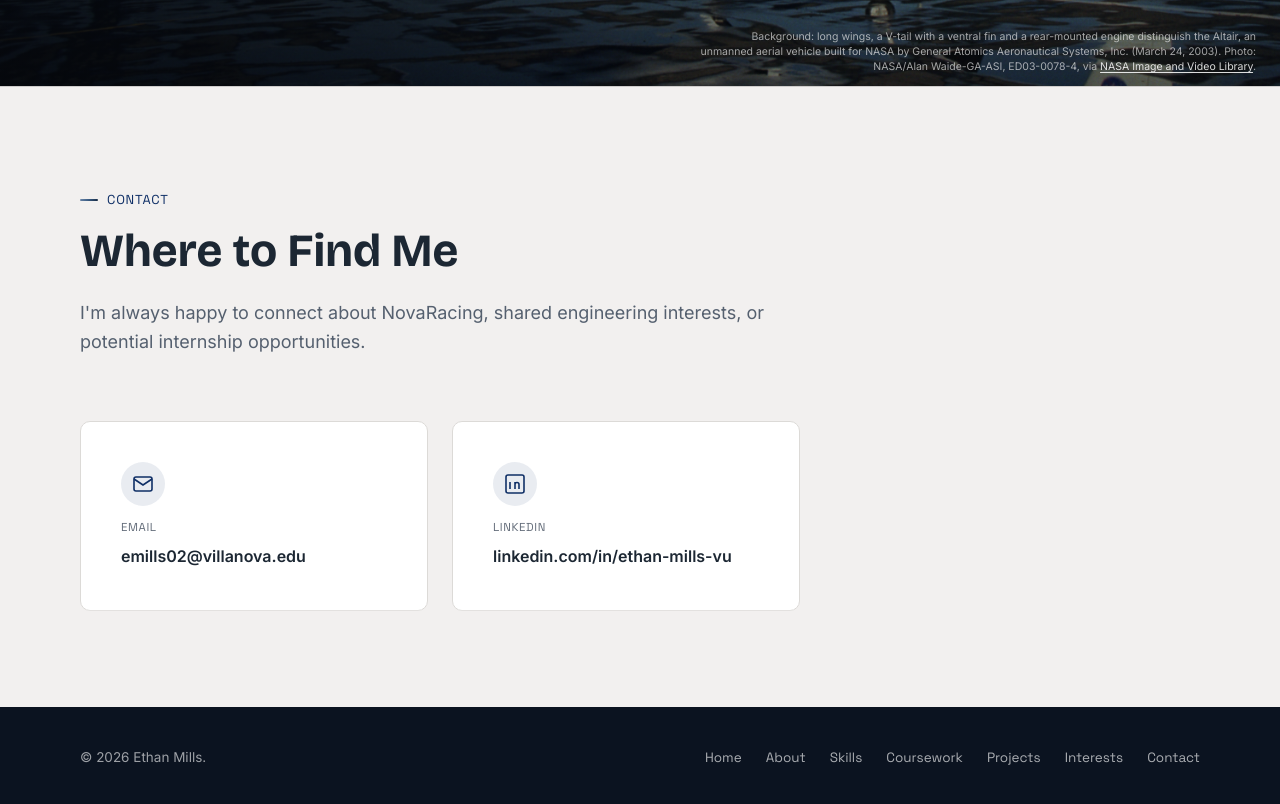
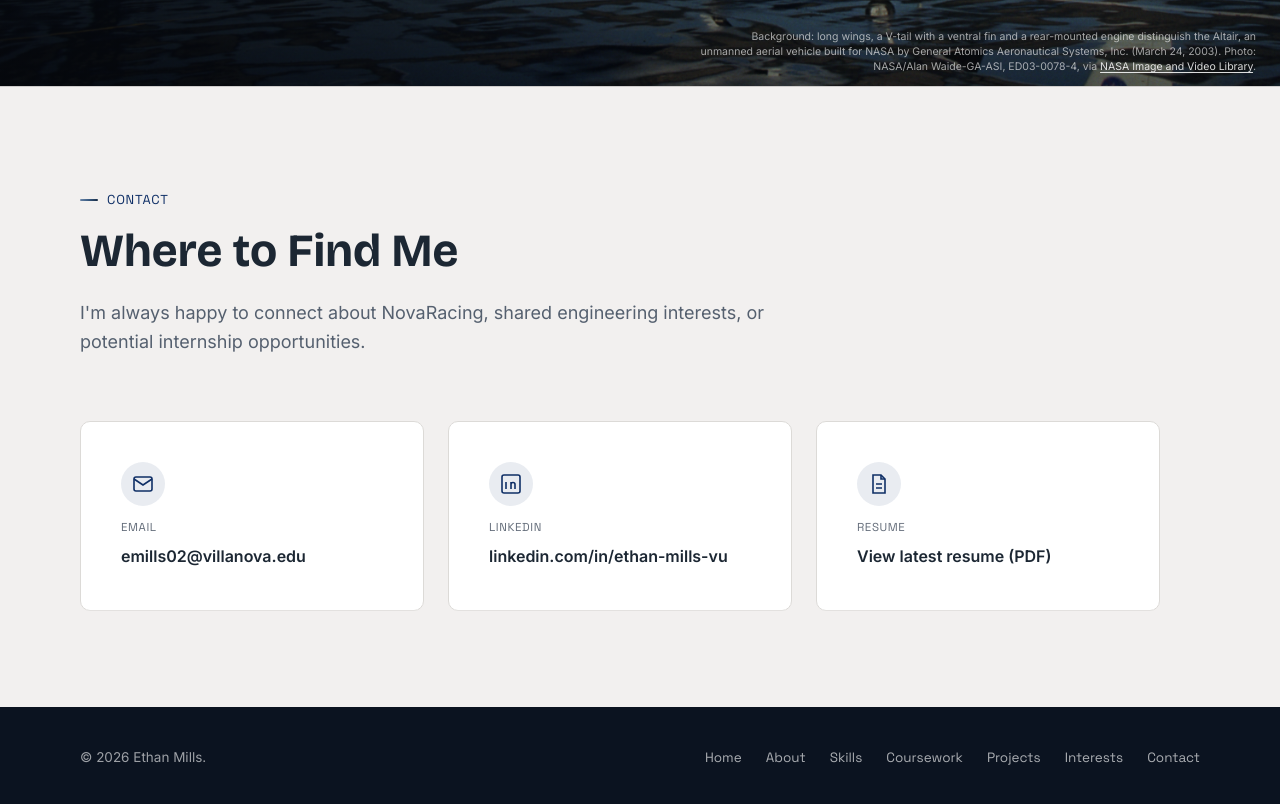
Before and after one commit to EGRportfolio/ethanmills, a plain HTML site: page index.html in a window 1280 px wide. Shown: the part 5096-5900 px from the top of the page. Drawn offline with nearby package versions, Linux system fonts and the light colour scheme.

Commit message:
Add Resume card to contact section with downloadable resume PDF
Co-Authored-By: Claude Sonnet 5.5 <noreply@anthropic.com>
Claude-Session: https://claude.ai/code/session_01NZdDhGN3L8nwiS2XLP67Cn

```diff
--- a/css/styles.css
+++ b/css/styles.css
@@ -727,8 +727,8 @@ a.project-card:hover .project-card-link svg{ transform: translateX(3px); }
 .interest-row{ -webkit-tap-highlight-color: transparent; }
 
 /* ============ CONTACT ============ */
-.contact-grid{ display: grid; grid-template-columns: repeat(2, 1fr); gap: var(--space-md); max-width: 720px; }
-@media (max-width: 620px){ .contact-grid{ grid-template-columns: 1fr; } }
+.contact-grid{ display: grid; grid-template-columns: repeat(3, 1fr); gap: var(--space-md); max-width: 1080px; }
+@media (max-width: 900px){ .contact-grid{ grid-template-columns: 1fr; max-width: 720px; } }
 
 .contact-card{
   position: relative; overflow: hidden;
--- a/index.html
+++ b/index.html
@@ -339,6 +339,14 @@
           <span class="contact-label">LinkedIn</span>
           <span class="contact-value">linkedin.com/in/ethan-mills-vu</span>
         </a>
+
+        <a class="contact-card reveal" href="assets/Ethan_Mills_Resume.pdf" target="_blank" rel="noopener noreferrer">
+          <span class="contact-icon" aria-hidden="true">
+            <svg viewBox="0 0 24 24" width="24" height="24" fill="none" stroke="currentColor" stroke-width="1.6"><path d="M6 3h8l4 4v14H6z"/><path d="M14 3v4h4M9 12h6M9 16h6"/></svg>
+          </span>
+          <span class="contact-label">Resume</span>
+          <span class="contact-value">View latest resume (PDF)</span>
+        </a>
       </div>
     </div>
   </section>
```
Also changed, not shown: 1 other file.
